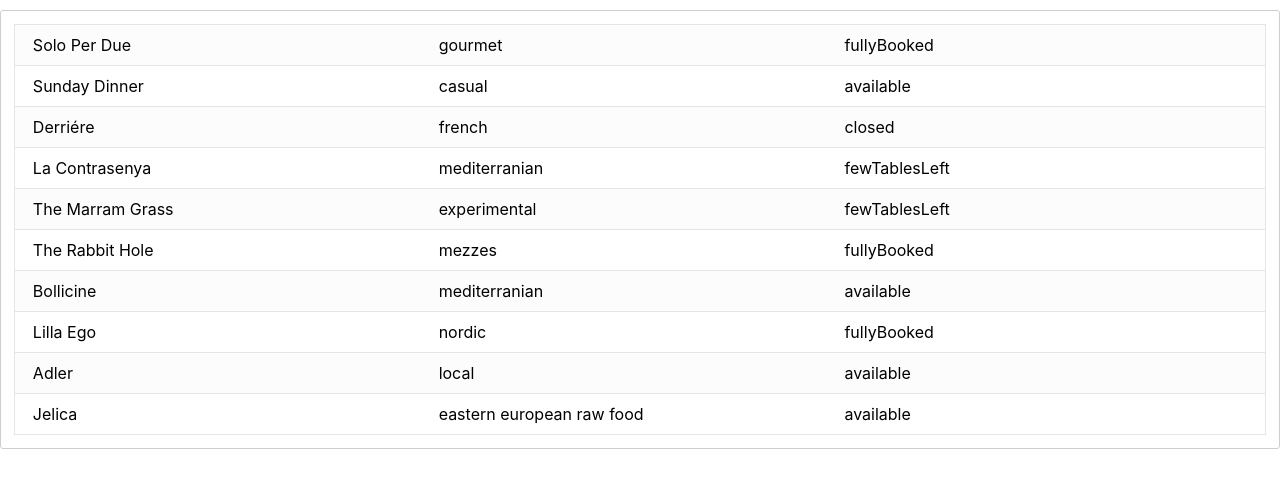
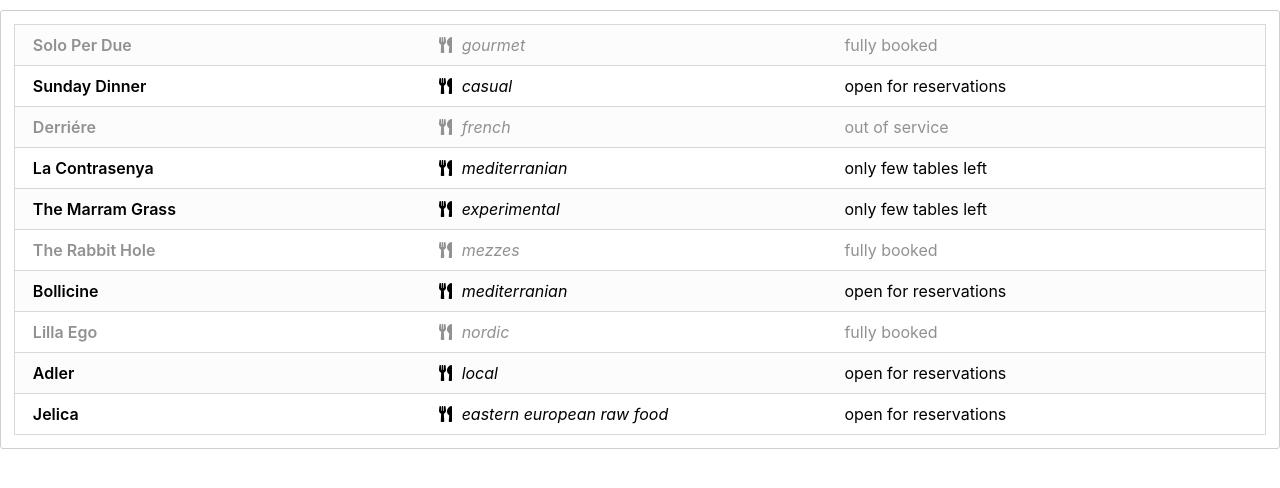
Before and after one commit to feldmuesle/map, a React (Create React App) app: page / in a window 1280 px wide. Shown: the top 488 px of the page. Built offline with nearby package versions, Linux system fonts and the light colour scheme; no server answers.

Commit message:
extracted data dependent list-item-info into separate component & implemented as render prop in lists

```diff
--- a/src/App.js
+++ b/src/App.js
@@ -6,6 +6,7 @@ import DesktopList from './components/DesktopList/desktop-list';
 import List from './components/List/list';
 import ListItem from './components/ListItem/list-item';
 import ListItemAccordion from './components/ListItemAccordion/list-item-accordion';
+import ListItemInfo from './components/ListItemInfo/list-item-info';
 import Details from './components/Details/details';
 import Map from './components/Map/map';
 import './App.css';
@@ -21,7 +22,9 @@ function App() {
       return (
         <DesktopList
           data={listData}
-          listItemComponent={ListItem}
+          listItemComponent={(props) => (
+            <ListItem key={props.data.id} {...props} render={ListItemInfo} />
+          )}
           render={({ data }) => {
             return (
               <>
@@ -40,7 +43,7 @@ function App() {
         className="widget"
         render={({ data }) => {
           return (
-            <ListItemAccordion data={data} key={data.id}>
+            <ListItemAccordion data={data} key={data.id} render={ListItemInfo}>
               <Details {...data} name={null} className="widget" />
               <Map pointer={data} className="widget" />
             </ListItemAccordion>
--- a/src/components/ListItem/list-item.css
+++ b/src/components/ListItem/list-item.css
@@ -1,15 +1,5 @@
-.list-item__info {
-  padding: 10px 15px;
-  display: flex;
-  justify-content: space-evenly;
-  align-items: center;
-  flex-flow: wrap;
-  border: 1px solid #e5e5e5;
-  border-bottom: none;
-}
-
 .list-item:last-child {
-  border-bottom: 1px solid #e5e5e5;
+  border-bottom: 1px solid #d8d8d8;
 }
 
 .list-item:nth-child(odd) {
@@ -17,9 +7,5 @@
 }
 
 .list-item.list-item--selected {
-  background-color: #e5e5e5;
+  background-color: #d8d8d8;
 }
-
-.list-item__info span {
-  width: 33%;
-}
--- a/src/components/ListItem/list-item.js
+++ b/src/components/ListItem/list-item.js
@@ -2,8 +2,8 @@ import React from 'react';
 import PropTypes from 'prop-types';
 import './list-item.css';
 
-function ListItem({ data, onClick, selected }) {
-  const { id, name, cuisine, availability } = data;
+function ListItem({ data, onClick, selected, render }) {
+  const { id } = data;
 
   return (
     <li
@@ -11,22 +11,22 @@ function ListItem({ data, onClick, selected }) {
       className={`list-item${selected ? ' list-item--selected' : ''}`}
       onClick={() => onClick(id)}
     >
-      <div className="list-item__info">
-        <span className="item-info__name">{name}</span>
-        <span className="item-info__cuisine">{cuisine}</span>
-        <span className="item-info__availability">{availability}</span>
-      </div>
+      {render({ data })}
     </li>
   );
 }
 
+ListItem.defaultProps = {
+  selected: false,
+};
+
 ListItem.propTypes = {
   data: PropTypes.shape({
     id: PropTypes.string.isRequired,
-    name: PropTypes.string,
-    cuisine: PropTypes.string,
-    availability: PropTypes.string,
   }),
+  onClick: PropTypes.func.isRequired,
+  selected: PropTypes.bool,
+  render: PropTypes.func.isRequired,
 };
 
 export default ListItem;
--- a/src/components/ListItemAccordion/list-item-accordion.js
+++ b/src/components/ListItemAccordion/list-item-accordion.js
@@ -1,9 +1,9 @@
 import React, { useState } from 'react';
 import PropTypes from 'prop-types';
 
-function ListItemAccordion({ data, children }) {
+function ListItemAccordion({ data, children, render }) {
   const [isOpen, setIsOpen] = useState(false);
-  const { id, name, cuisine, availability } = data;
+  const { id } = data;
 
   return (
     <li
@@ -11,11 +11,7 @@ function ListItemAccordion({ data, children }) {
       className={`list-item${isOpen ? ' list-item--selected' : ''}`}
       onClick={() => setIsOpen((prevState) => !prevState)}
     >
-      <div className="list-item__info item-info">
-        <span className="item-info__name">{name}</span>
-        <span className="item-info__cuisine">{cuisine}</span>
-        <span className="item-info__availability">{availability}</span>
-      </div>
+      {render({ data })}
       {isOpen && <div className="list-item__details">{children}</div>}
     </li>
   );
--- /dev/null
+++ b/src/components/ListItemInfo/list-item-info.css
@@ -0,0 +1,30 @@
+.list-item-info {
+  padding: 10px 15px;
+  display: flex;
+  justify-content: space-evenly;
+  align-items: center;
+  flex-flow: wrap;
+  border: 1px solid #d8d8d8;
+  border-bottom: none;
+}
+
+.list-item-info span {
+  width: 33%;
+}
+
+.list-item-info--passive {
+  color: #919191;
+}
+
+.list-item-info__name {
+  font-weight: 600;
+}
+
+.list-item-info__cuisine {
+  font-style: italic;
+}
+
+.list-item-info__cuisine .fa-icon {
+  margin-right: 10px;
+  display: inline-block;
+}
--- /dev/null
+++ b/src/components/ListItemInfo/list-item-info.js
@@ -0,0 +1,54 @@
+import React from 'react';
+import PropTypes from 'prop-types';
+import { FontAwesomeIcon } from '@fortawesome/react-fontawesome';
+import './list-item-info.css';
+
+function ListItemInfo({ data }) {
+  const { name, cuisine, availability } = data;
+
+  function translateAvailability(state) {
+    switch (state) {
+      case 'available':
+        return 'open for reservations';
+      case 'fullyBooked':
+        return 'fully booked';
+      case 'fewTablesLeft':
+        return 'only few tables left';
+      case 'closed':
+        return 'out of service';
+      default:
+        return '';
+    }
+  }
+
+  function getClassName(state) {
+    const defaultClassName = 'list-item-info';
+
+    return state === 'fullyBooked' || state === 'closed'
+      ? `${defaultClassName} ${defaultClassName}--passive`
+      : defaultClassName;
+  }
+
+  return (
+    <div className={getClassName(availability)}>
+      <span className="list-item-info__name">{name}</span>
+      <span className="list-item-info__cuisine">
+        <FontAwesomeIcon className="fa-icon" icon="utensils" />
+        {cuisine}
+      </span>
+      <span className="list-item-info__availability">
+        {translateAvailability(availability)}
+      </span>
+    </div>
+  );
+}
+
+ListItemInfo.propTypes = {
+  data: PropTypes.shape({
+    name: PropTypes.string,
+    cuisine: PropTypes.string,
+    availability: PropTypes.string,
+  }),
+};
+
+export default ListItemInfo;
```
